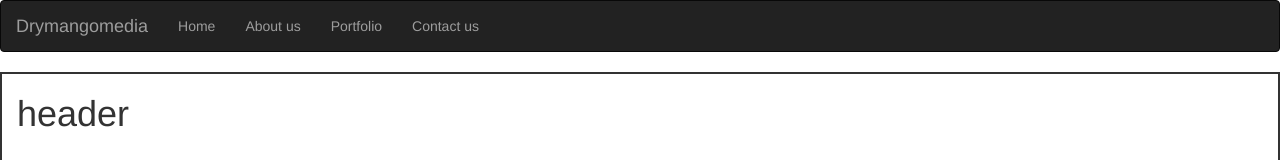
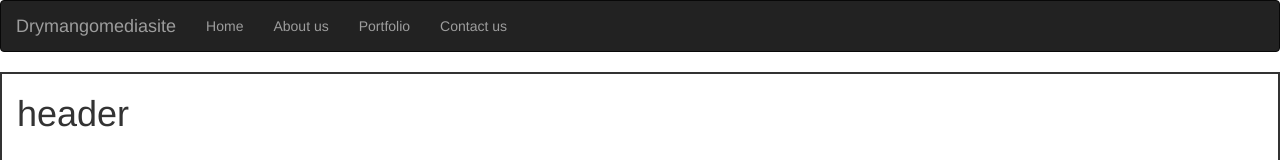
Before and after one commit to DryMangoMedia/drymangomedianewSIte, a plain HTML site: page index.html in a window 1280 px wide. Shown: the top 160 px of the page. Drawn offline with nearby package versions, Linux system fonts and the light colour scheme.

Commit message:
firstcommit

```diff
--- a/index.html
+++ b/index.html
@@ -20,7 +20,7 @@
           <span class="icon-bar"></span>
           <span class="icon-bar"></span>
         </button>
-        <a class="navbar-brand" href="index.html">Drymangomedia</a>
+        <a class="navbar-brand" href="index.html">Drymangomediasite</a>
       </div>
       <div class="collapse navbar-collapse" id="myNavbar">
         <ul class="nav navbar-nav">
```
